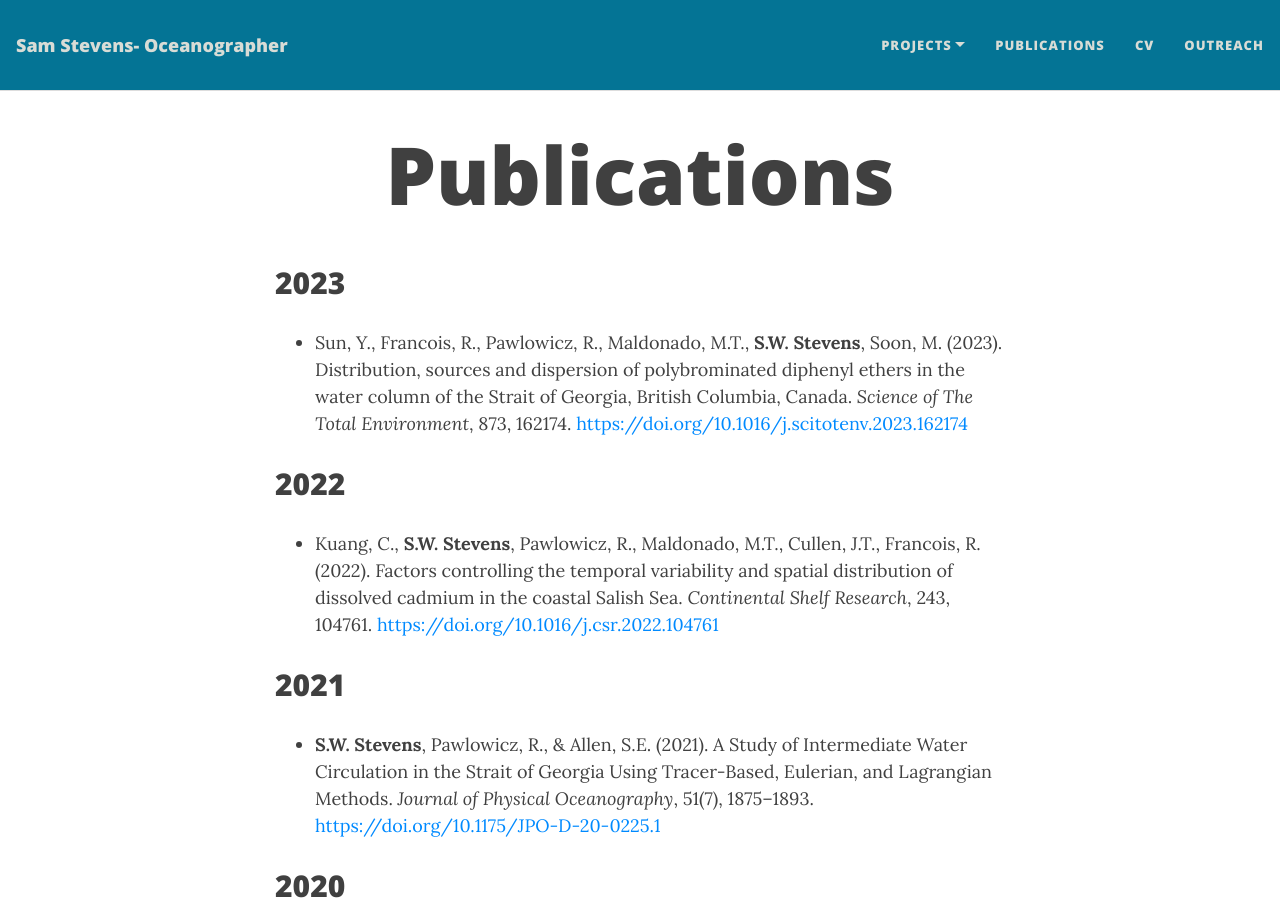
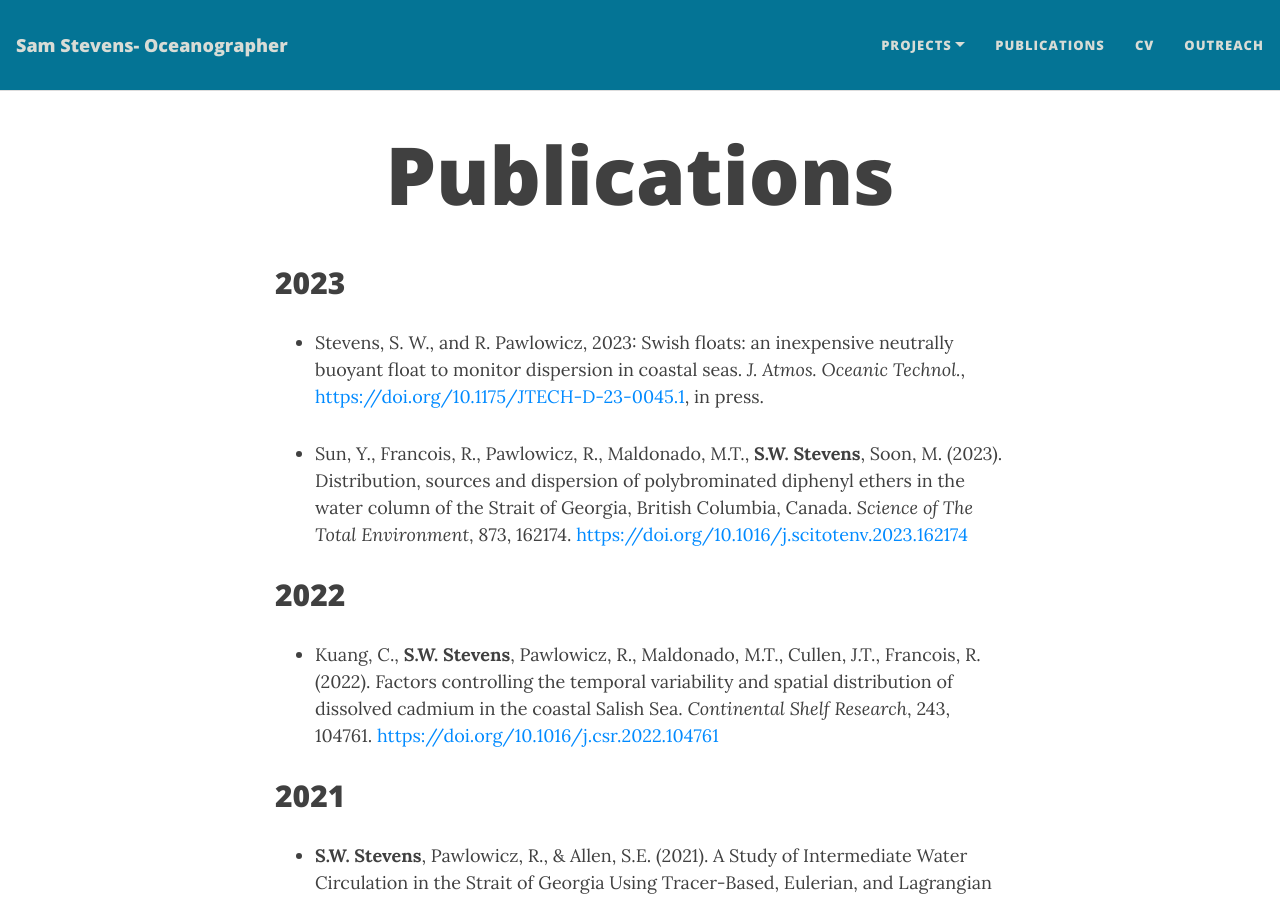
Before and after one commit to sws-ocean/sws-ocean.github.io, a Jekyll site: the page built from docs/pubs.md, in a window 1280 px wide and 900 px high. Built offline with Jekyll 4.4.1, drawn with Linux system fonts in a browser that asks for light colours; nearby versions of some CDN libraries.

Commit message:
Added pub

```diff
--- a/docs/pubs.md
+++ b/docs/pubs.md
@@ -18,6 +18,9 @@
 <section>
   <h2>2023</h2>
   <ul>
+    <li>
+      <p>Stevens, S. W., and R. Pawlowicz, 2023: Swish floats: an inexpensive neutrally buoyant float to monitor dispersion in coastal seas. <em>J. Atmos. Oceanic Technol.</em>, <a href="https://doi.org/10.1175/JTECH-D-23-0045.1">https://doi.org/10.1175/JTECH-D-23-0045.1</a>, in press.</p>
+    </li>
     <li>
       <p>Sun, Y., Francois, R., Pawlowicz, R., Maldonado, M.T., <strong>S.W. Stevens</strong>, Soon, M. (2023). Distribution, sources and dispersion of polybrominated diphenyl ethers in the water column of the Strait of Georgia, British Columbia, Canada. <em>Science of The Total Environment</em>, 873, 162174. <a href="https://doi.org/10.1016/j.scitotenv.2023.162174">https://doi.org/10.1016/j.scitotenv.2023.162174</a></p>
     </li>
```
Also changed, not shown: docs/swish.md (+2 -2 lines), 1 other file.
